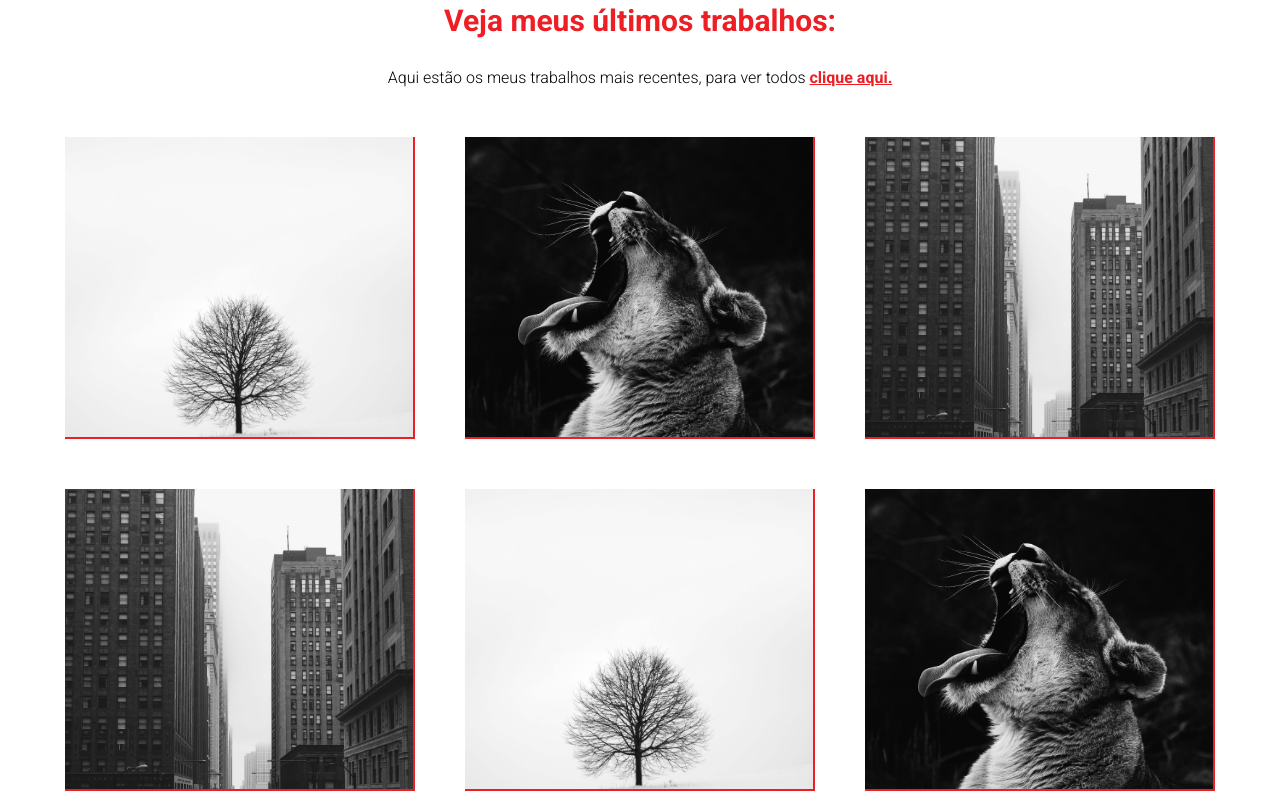
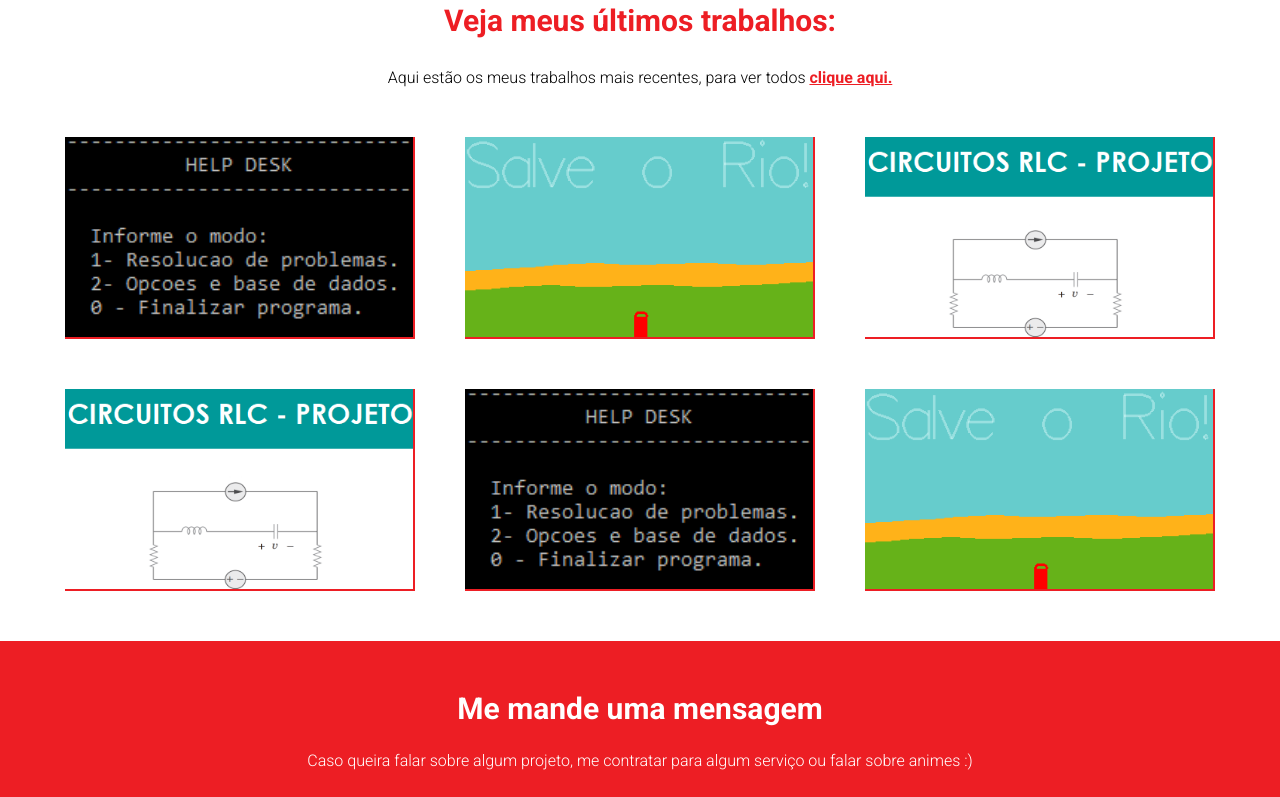
Before and after one commit to matanjos/matanjos.github.io, a plain HTML site: page index.html in a window 1280 px wide. Shown: the part 1727-2524 px from the top of the page. Drawn offline with Linux system fonts and the light colour scheme.

Commit message:
Update styles.css

```diff
--- a/css/styles.css
+++ b/css/styles.css
@@ -200,22 +200,22 @@ h2{
     flex: 1 1 200px;
     margin-left: 25px;
     margin-right: 25px;
-    height: 300px;
+    height: 200px;
     background-size: cover;
     border-right: 2px solid #ED1E24;
     border-bottom: 2px solid #ED1E24;
 }
 
 .proj1{
-    background-image: url('../img/proj1.jpg');
+    background-image: url('../img/HelpDesk.png');
 }
 
 .proj2{
-    background-image: url('../img/proj2.jpg');
+    background-image: url('../img/SalveRio.png');
 }
 
 .proj3{
-    background-image: url('../img/proj3.jpg');
+    background-image: url('../img/RLC.png');
 }
 
 /* footer */
```
